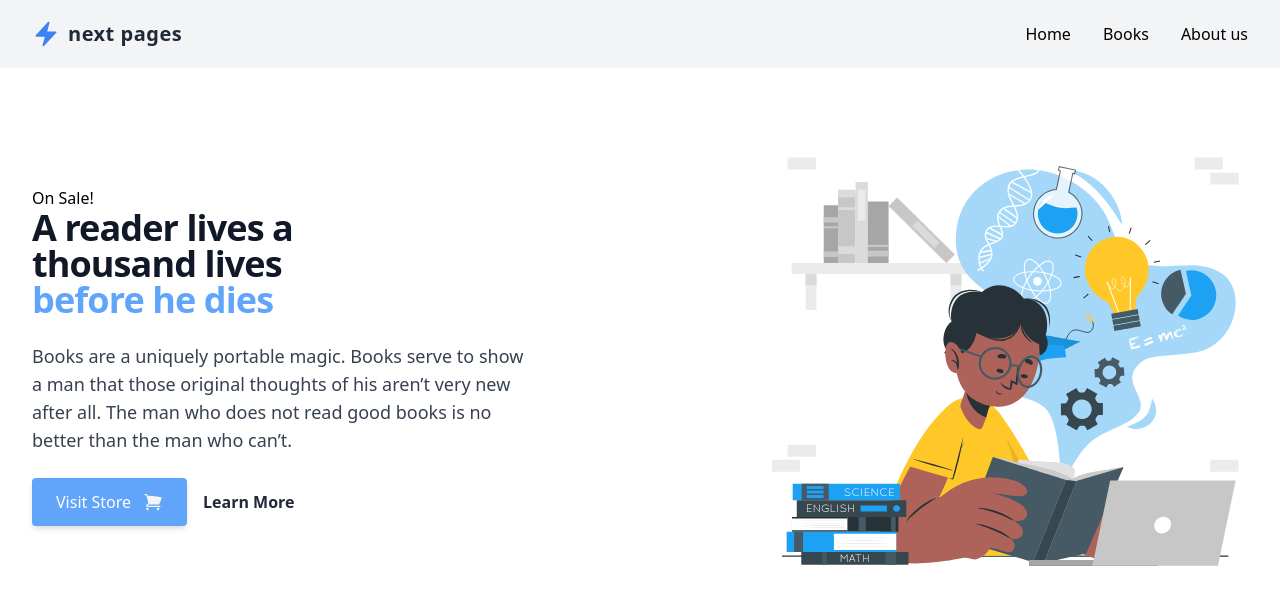
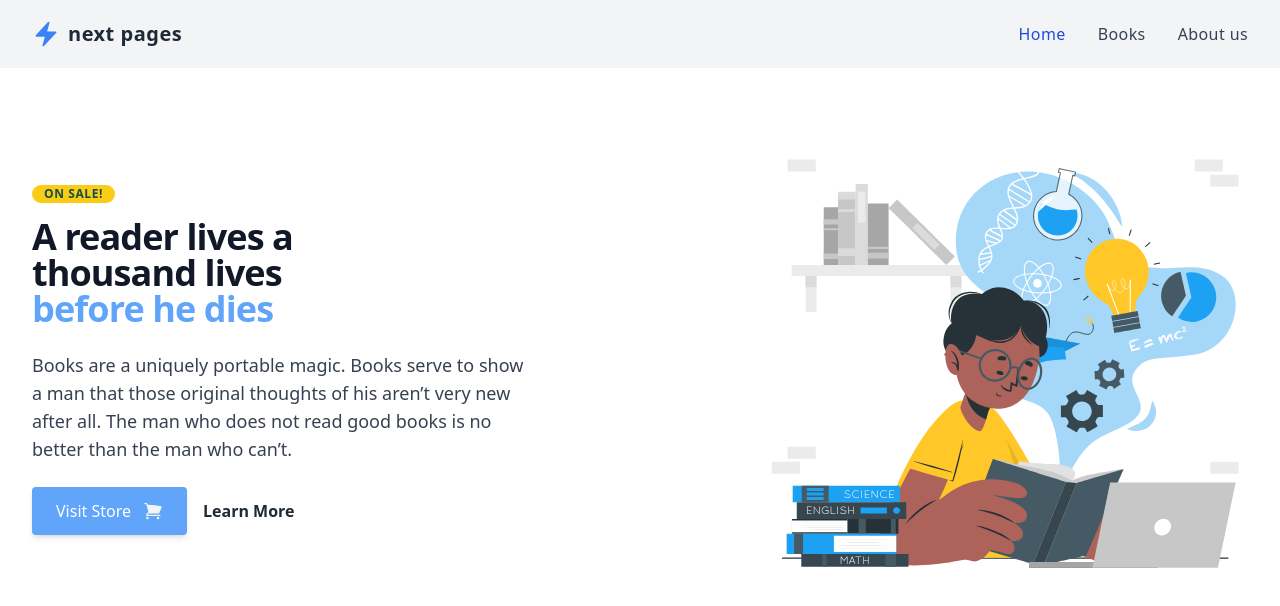
Before and after one commit to sarwar1821201/book-selling-by-react-router, a React (Vite) app: page / in a window 1280 px wide. Shown: the top 606 px of the page. Built offline with nearby package versions, Linux system fonts and the light colour scheme.

Commit message:
set the each card on the books route

```diff
--- /dev/null
+++ b/src/components/Book/Book.jsx
@@ -0,0 +1,26 @@
+import React from 'react';
+import { Link } from 'react-router-dom';
+
+const Book = ({book}) => {
+    return (
+        <Link to={`../book/${book.isbn13}`}>
+        <div className='overflow-hidden relative transition duration-200 transform hover:-translate-y-2 rounded shadow-lg hover:shadow-2xl'>
+          <img
+            src={book.image}
+            alt='book cover'
+            className='object-cover w-full h-56 md:h-64 xl:h-80'
+          />
+
+          <div className='bg-black px-6 py-4 bg-opacity-75 opacity-0 hover:opacity-100 text-gray-300 absolute inset-0 transition-opacity duration-200 flex flex-col'>
+            <p>{book.title}</p>
+            <br />
+            <p>{book.subtitle.substring(0, 45)}...</p>
+            <br />
+            <p className='mt-auto'>Price: {book.price}</p>
+          </div>
+        </div>
+      </Link>
+    );
+};
+
+export default Book;
--- a/src/components/Books/Books.jsx
+++ b/src/components/Books/Books.jsx
@@ -1,9 +1,27 @@
 import React from 'react';
+import { useLoaderData } from 'react-router-dom';
+import Book from '../Book/Book';
 
 const Books = () => {
+
+    const {books}= useLoaderData();
+    console.log(books)
     return (
-        <div>
-            <h2>All Books are here </h2>
+        <div className='my-container'>
+
+            <div className='grid gap-6 mb-8 lg:grid-cols-4 sm:grid-cols-2'>
+
+                {
+                    books.map(book=> <Book
+                      key={book.isbn13}
+                      book={book}
+                    >
+
+                    </Book>  )
+                }
+
+            </div>
+
         </div>
     );
 };
--- a/src/index.css
+++ b/src/index.css
@@ -10,3 +10,15 @@
   .btn{
     @apply inline-flex items-center h-12 px-6 mb-3 font-medium text-white transition duration-200 rounded shadow-md  md:mb-0 bg-blue-400 hover:bg-blue-700
   }
+
+  .badge{
+    @apply inline-block px-3 py-px mb-4 text-xs font-semibold tracking-wider text-teal-900 uppercase rounded-full bg-yellow-400
+  }
+
+  .active{
+    @apply font-medium tracking-wide text-blue-700 transition-colors duration-200 hover:text-blue-400
+  }
+
+  .default{
+    @apply font-medium tracking-wide text-gray-700 transition-colors duration-200 hover:text-blue-400
+  }
--- a/src/main.jsx
+++ b/src/main.jsx
@@ -27,7 +27,8 @@ const router= createBrowserRouter([
 
       {
         path: 'books',
-        element: <Books></Books>
+        element: <Books></Books>,
+        loader: () => fetch ('https://api.itbook.store/1.0/new')
       },
 
       {
```
